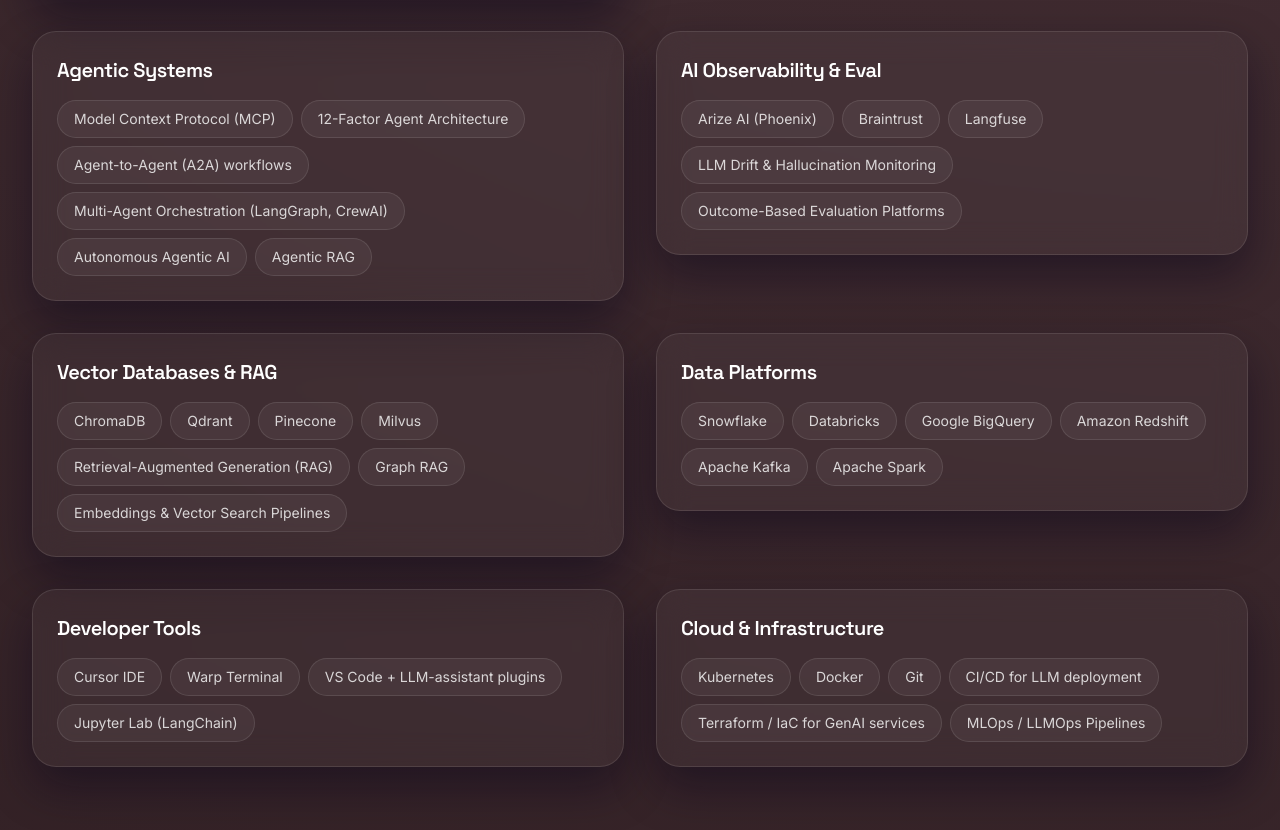
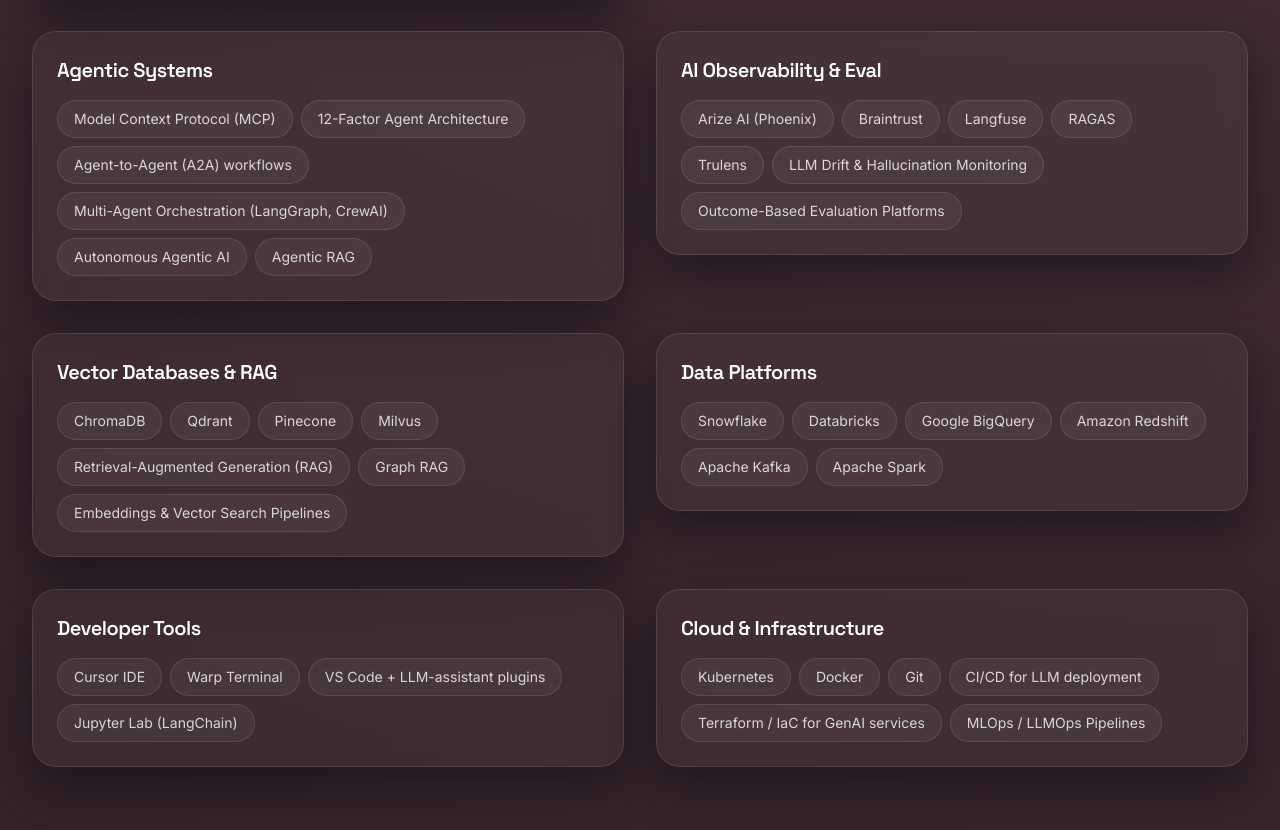
Before and after one commit to gillella/gillella.github.io, a Next.js app: page / in a window 1280 px wide. Shown: the part 1578-2408 px from the top of the page. Built offline with nearby package versions, Linux system fonts and the light colour scheme.

Commit message:
feat: add RAGAS and Trulens to skills

```diff
--- a/src/data/profile.ts
+++ b/src/data/profile.ts
@@ -190,6 +190,8 @@
     'Arize AI (Phoenix)',
     'Braintrust',
     'Langfuse',
+    'RAGAS',
+    'Trulens',
     'LLM Drift & Hallucination Monitoring',
     'Outcome-Based Evaluation Platforms',
   ],
```
